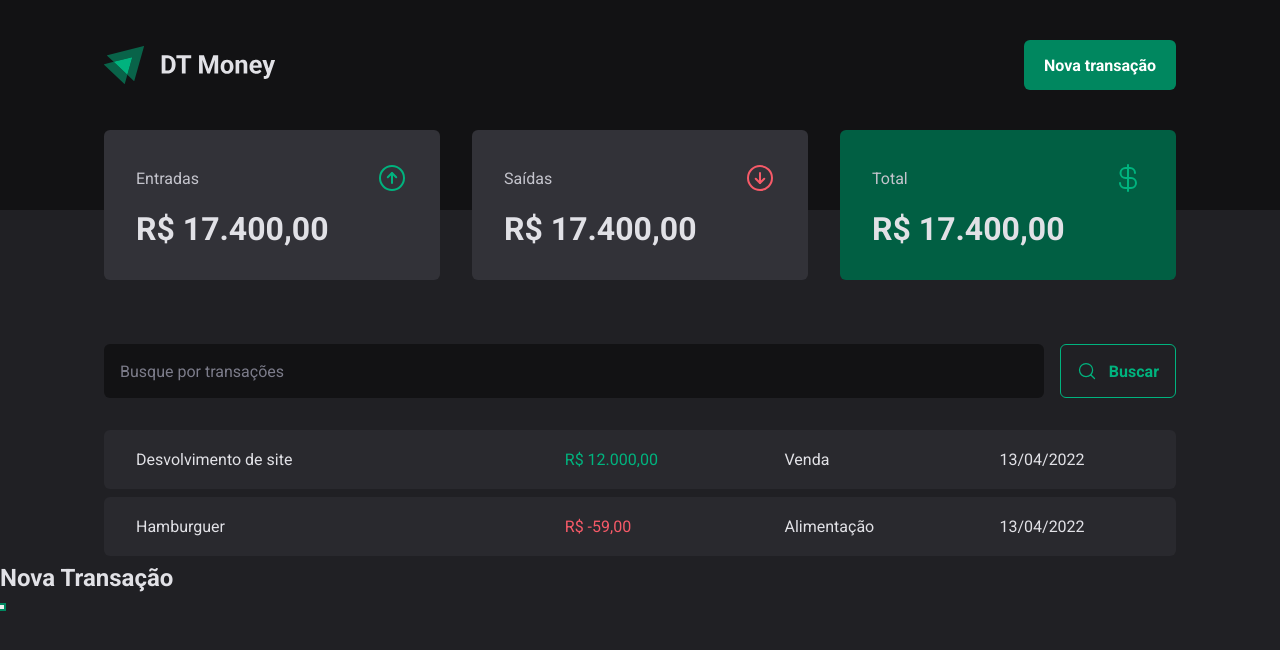
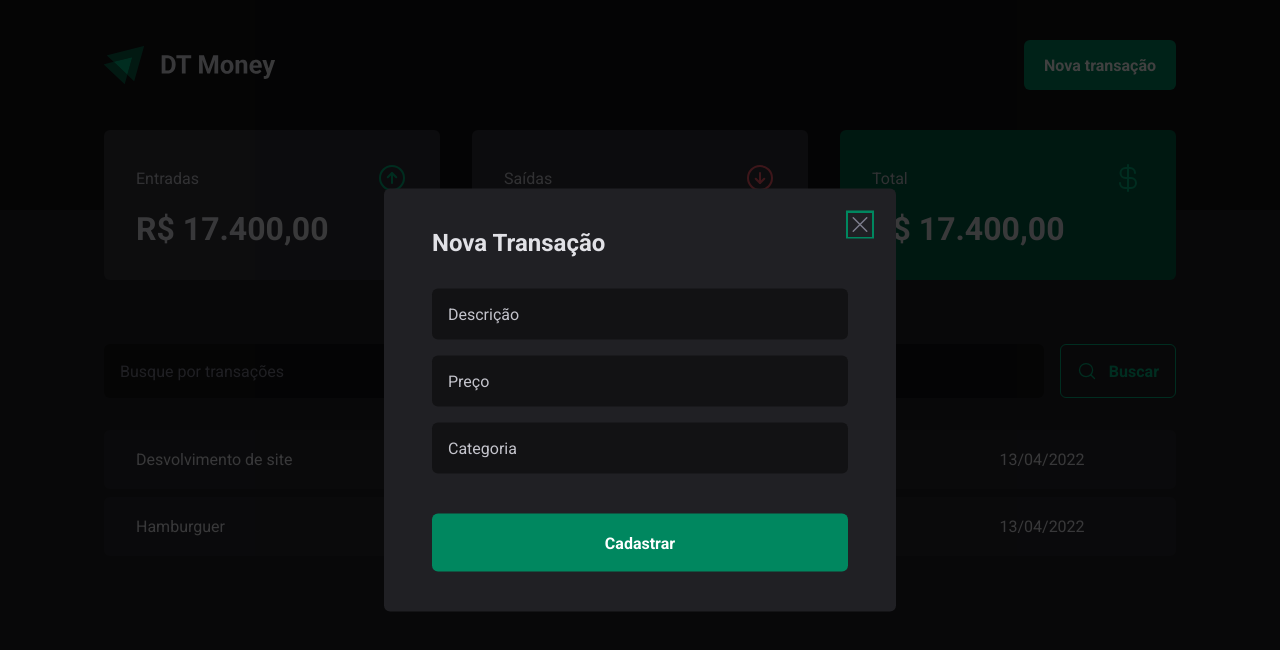
Before and after one commit to mercurio236/dt-money, a React (Vite) app: page / in a window 1280 px wide. Both pictures are taken after a click on the button "Nova transação". Shown: the top 650 px of the page. Built offline with nearby package versions, Linux system fonts and the light colour scheme.

Commit message:
feat: finalizado a estilização do modal

```diff
--- a/src/components/Header/index.tsx
+++ b/src/components/Header/index.tsx
@@ -2,6 +2,7 @@
 import * as Dialog from '@radix-ui/react-dialog'
 
 import logoImg from '../../assets/logo.svg'
+import { NewTrasactionModal } from '../NewTransactionModal'
 
 export function Header() {
   return (
@@ -12,13 +13,7 @@
           <Dialog.Trigger asChild>
             <NewTransactionButton>Nova transação</NewTransactionButton>
           </Dialog.Trigger>
-          <Dialog.Portal>
-            <Dialog.Overlay />
-            <Dialog.Content>
-              <Dialog.Title>Nova Transação</Dialog.Title>
-              <Dialog.Close />
-            </Dialog.Content>
-          </Dialog.Portal>
+          <NewTrasactionModal />
         </Dialog.Root>
       </HeaderContent>
     </HeaderContainer>
--- /dev/null
+++ b/src/components/NewTransactionModal/index.tsx
@@ -0,0 +1,24 @@
+import * as Dialog from '@radix-ui/react-dialog'
+import { CloseButton, Content, Overlay } from './styles'
+import { X } from 'phosphor-react'
+
+export function NewTrasactionModal() {
+  return (
+    <Dialog.Portal>
+      <Overlay />
+      <Content>
+        <CloseButton>
+          <X size={24}/>
+        </CloseButton>
+        <Dialog.Title>Nova Transação</Dialog.Title>
+        <form action="">
+          <input type="text" placeholder="Descrição" required />
+          <input type="number" placeholder="Preço" required />
+          <input type="text" placeholder="Categoria" required />
+
+          <button type="submit">Cadastrar</button>
+        </form>
+      </Content>
+    </Dialog.Portal>
+  )
+}
--- /dev/null
+++ b/src/components/NewTransactionModal/styles.ts
@@ -0,0 +1,74 @@
+import styled from 'styled-components'
+import * as Dialog from '@radix-ui/react-dialog';
+
+
+export const Overlay = styled(Dialog.Overlay)`
+position: fixed;
+width: 100vw;
+height: 100vh;
+inset: 0;
+background: rgb(0, 0, 0, 0.75);
+
+`
+
+export const Content = styled(Dialog.Content)`
+    min-width: 32rem;
+    border-radius: 6px;
+    padding: 2.5rem 3rem;
+    background: ${theme => theme.theme['gray-800']};
+
+    position: fixed;
+    top: 50%;
+    left: 50%;
+    transform: translate(-50%, -50%); //centralizar na tela
+
+    form{
+        margin-top: 2rem;
+        display: flex;
+        flex-direction: column;
+        gap: 1rem;
+    }
+
+    input{
+        border-radius: 6px;
+        border: 0;
+        background: ${theme => theme.theme['gray-900']};
+        color: ${theme => theme.theme['gray-300']};
+        padding: 1rem;
+
+        &::placeholder{
+            color: ${theme => theme.theme['gray-300']};
+        }
+
+    }
+
+    button[type="submit"]{
+        height: 58px;
+        border: 0;
+        background: ${theme => theme.theme['green-500']};
+        color: ${theme => theme.theme.white};
+        font-weight: bold;
+        padding: 0 1.25rem;
+        border-radius: 6px;
+        margin-top: 1.5rem;
+
+        cursor: pointer;
+
+        &:hover{
+            background-color: ${theme => theme.theme['green-700']};
+            transition: background-color 0.2s;
+        }
+
+    }
+`
+
+export const CloseButton = styled(Dialog.Close)`
+    position: absolute;
+    background: transparent;
+    border: 0;
+    top: 1.5rem;
+    right: 1.5rem;
+    cursor: pointer;
+    color: ${theme => theme.theme['gray-500']};
+    line-height: 0;
+`
```
